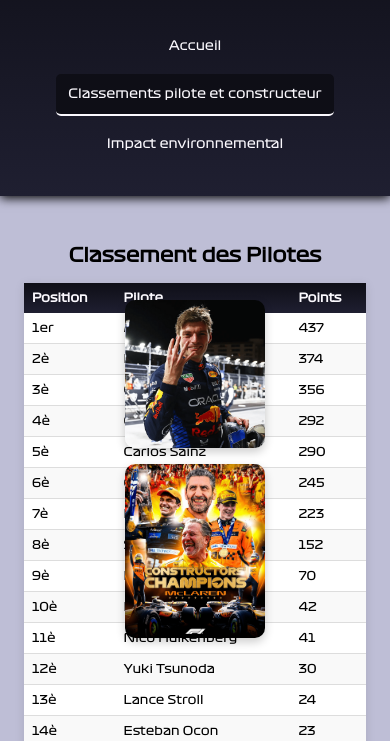
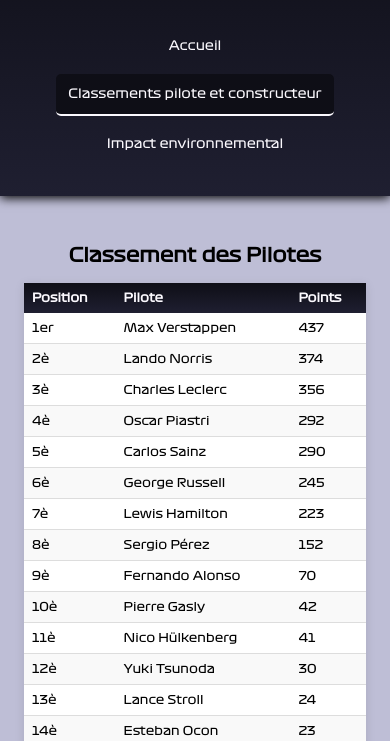
Before and after one commit to fraisoise/livet_website, a plain HTML site: page boards.html in a window 390 px wide. Shown: the part 103-844 px from the top of the page. Drawn offline with Linux system fonts and the light colour scheme.

Commit message:
Fix Responsive Bug for Mobiles

```diff
--- a/styles.css
+++ b/styles.css
@@ -244,10 +244,44 @@ tr:nth-child(even) {
 
 /*Responsive*/
 
+/* écrans ≤ 900px */
+@media screen and (max-width: 900px) {
+    .tables-container {
+        flex-direction: column;
+        align-items: center;
+        gap: 3rem;
+        position: static;
+    }
+
+    .table {
+        flex: 1 1 auto;
+        width: 100%;
+        max-width: 600px;
+    }
+
+    .images {
+        position: static;
+        transform: none;
+        flex-direction: row;
+        justify-content: center;
+        gap: 2rem;
+        margin: 2rem auto;
+        width: 100%;
+    }
+
+    .images img {
+        width: 200px;
+    }
+}
+
 /* écrans ≤ 480px */
 @media screen and (max-width: 480px) {
     .logo {
         height: 25px;
+    }
+
+    header h1 {
+        font-size: clamp(0.9rem, 5vw, 1.2rem);
     }
 
     nav ul {
@@ -278,12 +312,14 @@ tr:nth-child(even) {
         padding: 0.5rem;
         gap: 2rem;
         flex-direction: column;
+        position: static;
     }
 
     .table {
         max-width: 100%;
         width: 100%;
         min-width: 0;
+        flex: 1 1 auto;
     }
 
     table {
@@ -295,9 +331,13 @@ tr:nth-child(even) {
     }
 
     .images {
-        gap: 1rem;
+        position: static !important;
+        transform: none !important;
         flex-direction: column;
         align-items: center;
+        gap: 1.5rem;
+        margin: 2rem auto;
+        width: 100%;
     }
 
     .images img {
@@ -308,8 +348,12 @@ tr:nth-child(even) {
         padding: 1rem 0.5rem;
     }
 
+    .footer-content {
+        padding: 0 0.5rem;
+    }
+
     .footer-content h6 {
-        font-size: 0 0.5rem;
+        font-size: 0.7rem;
     }
 
     .environment-container {
@@ -326,7 +370,7 @@ tr:nth-child(even) {
 /*écrans ≤ 360px*/
 @media screen and (max-width: 360px) {
     header h1 {
-        font-size: 1rem;
+        font-size: 0.85rem;
         padding: 0 0.5rem;
     }
 
@@ -353,6 +397,11 @@ tr:nth-child(even) {
 
     .environment-container {
         max-width: 100%;
+        width: 100%;
+    }
+
+    .environment-item {
+        padding: 0.75rem;
         font-size: 0.9rem;
     }
 }
```
